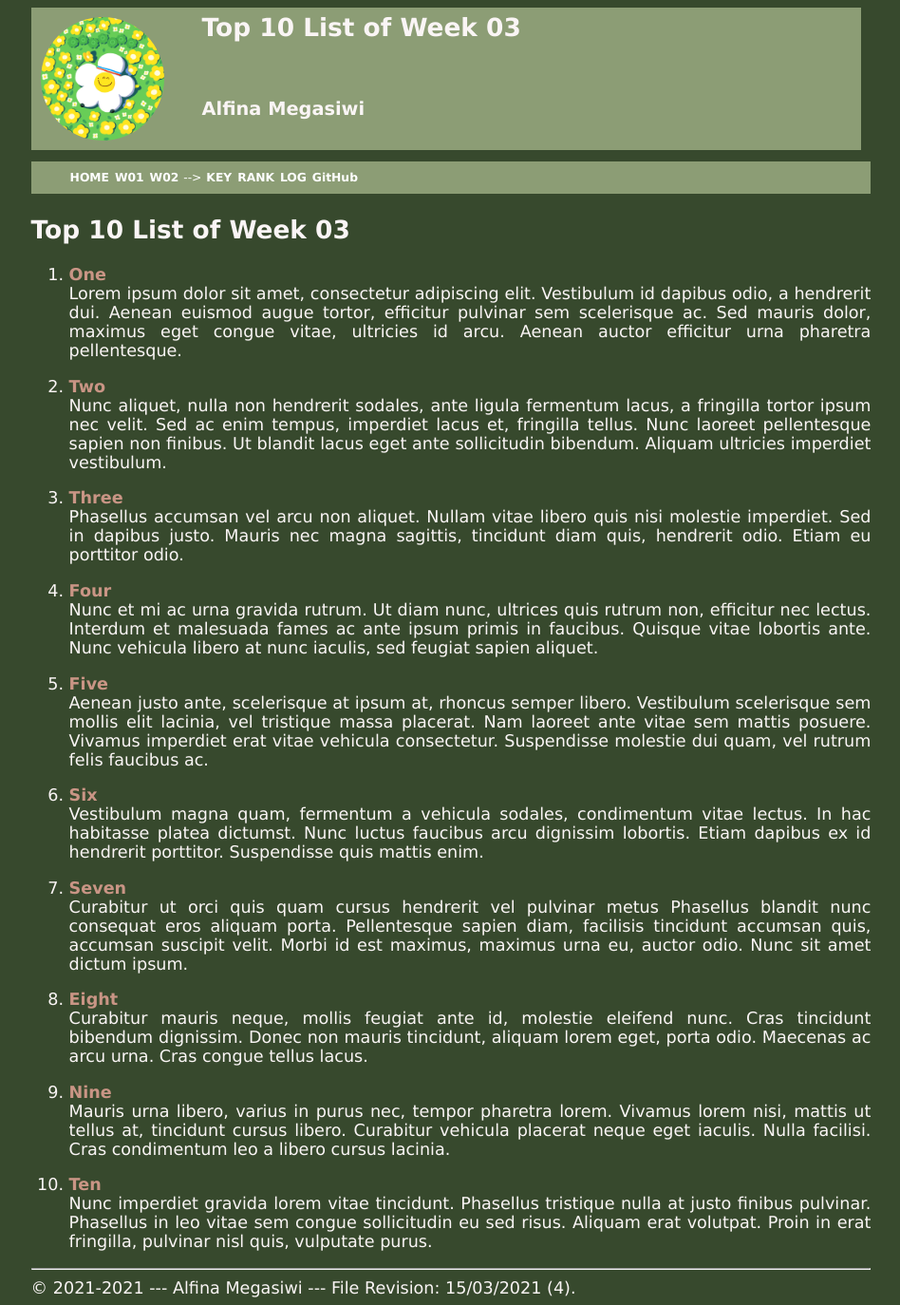
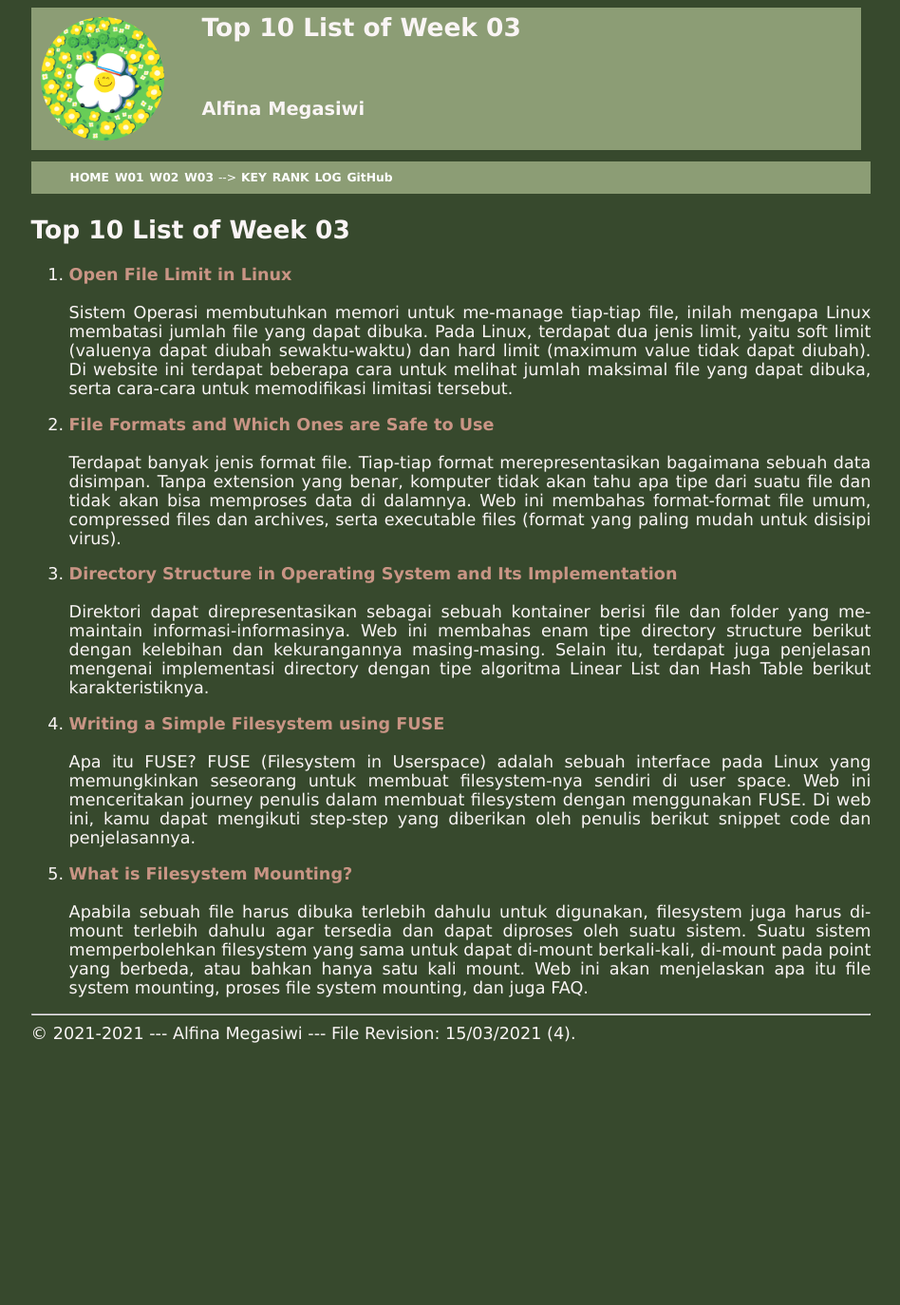
Before and after one commit to alfina-megasiwi/os211, a Jekyll site: the page built from w03.md, in a window 1280 px wide. Shown: the whole page at 95% size, without its empty margins (165-1113 px from the left). Built offline with Jekyll 4.4.1, drawn with Linux system fonts in a browser that asks for light colours; our own code applies the rules of GitHub Pages for plain Markdown files; after the commit the page ends 1106 px from its top, so only the background shows below that.

Commit message:
update TOP 10

```diff
--- a/_includes/navbar.html
+++ b/_includes/navbar.html
@@ -8,8 +8,8 @@
     <!-- <li class='listitem'><a href='{{ site.baseurl }}/004.html'>LISTING</a></li> -->
     <li class='listitem'><a href='{{ site.baseurl }}/W01/'>W01</a></li>
     <li class='listitem'><a href='{{ site.baseurl }}/W02/'>W02</a></li>
-    <!-- <li class='listitem'><a href='{{ site.baseurl }}/W03/'>W03</a></li>
-    <li class='listitem'><a href='{{ site.baseurl }}/W04/'>W04</a></li>
+    <li class='listitem'><a href='{{ site.baseurl }}/W03/'>W03</a></li>
+    <!-- <li class='listitem'><a href='{{ site.baseurl }}/W04/'>W04</a></li>
     <li class='listitem'><a href='{{ site.baseurl }}/W05/'>W05</a></li>
     <li class='listitem'><a href='{{ site.baseurl }}/W06/'>W06</a></li>
     <li class='listitem'><a href='{{ site.baseurl }}/W07/'>W07</a></li>
--- a/w03.md
+++ b/w03.md
@@ -4,73 +4,17 @@ permalink: /W03/
 ---
 
 # Top 10 List of Week 03
+1. [Open File Limit in Linux](https://linoxide.com/03-methods-change-number-open-file-limit-linux/)<br><br>
+Sistem Operasi membutuhkan memori untuk me-manage tiap-tiap file, inilah mengapa Linux membatasi jumlah file yang dapat dibuka. Pada Linux, terdapat dua jenis limit, yaitu soft limit (valuenya dapat diubah sewaktu-waktu) dan hard limit (maximum value tidak dapat diubah). Di website ini terdapat beberapa cara untuk melihat jumlah maksimal file yang dapat dibuka, serta cara-cara untuk memodifikasi limitasi tersebut.
 
-1. [One](https://en.wikipedia.org/wiki/1)<br>
-Lorem ipsum dolor sit amet, consectetur adipiscing elit.
-Vestibulum id dapibus odio, a hendrerit dui.
-Aenean euismod augue tortor, efficitur pulvinar sem scelerisque ac.
-Sed mauris dolor, maximus eget congue vitae, ultricies id arcu.
-Aenean auctor efficitur urna pharetra pellentesque.
+2. [File Formats and Which Ones are Safe to Use](https://websitebuilders.com/how-to/learn-to-download/extensions/#Audio_Files)<br><br>
+Terdapat banyak jenis format file. Tiap-tiap format merepresentasikan bagaimana sebuah data disimpan. Tanpa extension yang benar, komputer tidak akan tahu apa tipe dari suatu file dan tidak akan bisa memproses data di dalamnya. Web ini membahas format-format file umum, compressed files dan archives, serta executable files (format yang paling mudah untuk disisipi virus).
 
-2. [Two](https://en.wikipedia.org/wiki/2)<br>
-Nunc aliquet, nulla non hendrerit sodales, ante ligula fermentum lacus, a fringilla tortor ipsum nec velit.
-Sed ac enim tempus, imperdiet lacus et, fringilla tellus.
-Nunc laoreet pellentesque sapien non finibus.
-Ut blandit lacus eget ante sollicitudin bibendum.
-Aliquam ultricies imperdiet vestibulum.
+3. [Directory Structure in Operating System and Its Implementation](https://www.tutorialandexample.com/directory-structure-in-operating-system/)<br><br>
+Direktori dapat direpresentasikan sebagai sebuah kontainer berisi file dan folder yang me-maintain informasi-informasinya. Web ini membahas enam tipe directory structure berikut dengan kelebihan dan kekurangannya masing-masing. Selain itu, terdapat juga penjelasan mengenai implementasi directory dengan tipe algoritma Linear List dan Hash Table berikut karakteristiknya.
 
-3. [Three](https://en.wikipedia.org/wiki/3)<br>
-Phasellus accumsan vel arcu non aliquet.
-Nullam vitae libero quis nisi molestie imperdiet.
-Sed in dapibus justo.
-Mauris nec magna sagittis, tincidunt diam quis, hendrerit odio.
-Etiam eu porttitor odio.
+4. [Writing a Simple Filesystem using FUSE](https://www.maastaar.net/fuse/linux/filesystem/c/2016/05/21/writing-a-simple-filesystem-using-fuse/)<br><br>
+Apa itu FUSE? FUSE (Filesystem in Userspace) adalah sebuah interface pada Linux yang memungkinkan seseorang untuk membuat filesystem-nya sendiri di user space. Web ini menceritakan journey penulis dalam membuat filesystem dengan menggunakan FUSE. Di web ini, kamu dapat mengikuti step-step yang diberikan oleh penulis berikut snippet code dan penjelasannya.
 
-4. [Four](https://en.wikipedia.org/wiki/4)<br>
-Nunc et mi ac urna gravida rutrum.
-Ut diam nunc, ultrices quis rutrum non, efficitur nec lectus.
-Interdum et malesuada fames ac ante ipsum primis in faucibus.
-Quisque vitae lobortis ante.
-Nunc vehicula libero at nunc iaculis, sed feugiat sapien aliquet.
-
-5. [Five](https://en.wikipedia.org/wiki/5)<br>
-Aenean justo ante, scelerisque at ipsum at, rhoncus semper libero.
-Vestibulum scelerisque sem mollis elit lacinia, vel tristique massa placerat.
-Nam laoreet ante vitae sem mattis posuere.
-Vivamus imperdiet erat vitae vehicula consectetur.
-Suspendisse molestie dui quam, vel rutrum felis faucibus ac.
-
-6. [Six](https://en.wikipedia.org/wiki/6)<br>
-Vestibulum magna quam, fermentum a vehicula sodales, condimentum vitae lectus.
-In hac habitasse platea dictumst.
-Nunc luctus faucibus arcu dignissim lobortis.
-Etiam dapibus ex id hendrerit porttitor.
-Suspendisse quis mattis enim.
-
-7. [Seven](https://en.wikipedia.org/wiki/7)<br>
-Curabitur ut orci quis quam cursus hendrerit vel pulvinar metus
-Phasellus blandit nunc consequat eros aliquam porta.
-Pellentesque sapien diam, facilisis tincidunt accumsan quis, accumsan suscipit velit.
-Morbi id est maximus, maximus urna eu, auctor odio.
-Nunc sit amet dictum ipsum.
-
-8. [Eight](https://en.wikipedia.org/wiki/8)<br>
-Curabitur mauris neque, mollis feugiat ante id, molestie eleifend nunc.
-Cras tincidunt bibendum dignissim.
-Donec non mauris tincidunt, aliquam lorem eget, porta odio.
-Maecenas ac arcu urna.
-Cras congue tellus lacus.
-
-9. [Nine](https://en.wikipedia.org/wiki/9)<br>
-Mauris urna libero, varius in purus nec, tempor pharetra lorem.
-Vivamus lorem nisi, mattis ut tellus at, tincidunt cursus libero.
-Curabitur vehicula placerat neque eget iaculis.
-Nulla facilisi.
-Cras condimentum leo a libero cursus lacinia.
-
-10. [Ten](https://en.wikipedia.org/wiki/10)<br>
-Nunc imperdiet gravida lorem vitae tincidunt.
-Phasellus tristique nulla at justo finibus pulvinar.
-Phasellus in leo vitae sem congue sollicitudin eu sed risus.
-Aliquam erat volutpat.
-Proin in erat fringilla, pulvinar nisl quis, vulputate purus.
+5. [What is Filesystem Mounting?](https://padakuu.com/article/91-file-system-mounting)<br><br>
+Apabila sebuah file harus dibuka terlebih dahulu untuk digunakan, filesystem juga harus di-mount terlebih dahulu agar tersedia dan dapat diproses oleh suatu sistem. Suatu sistem memperbolehkan filesystem yang sama untuk dapat di-mount berkali-kali, di-mount pada point yang berbeda, atau bahkan hanya satu kali mount. Web ini akan menjelaskan apa itu file system mounting, proses file system mounting, dan juga FAQ.
```
